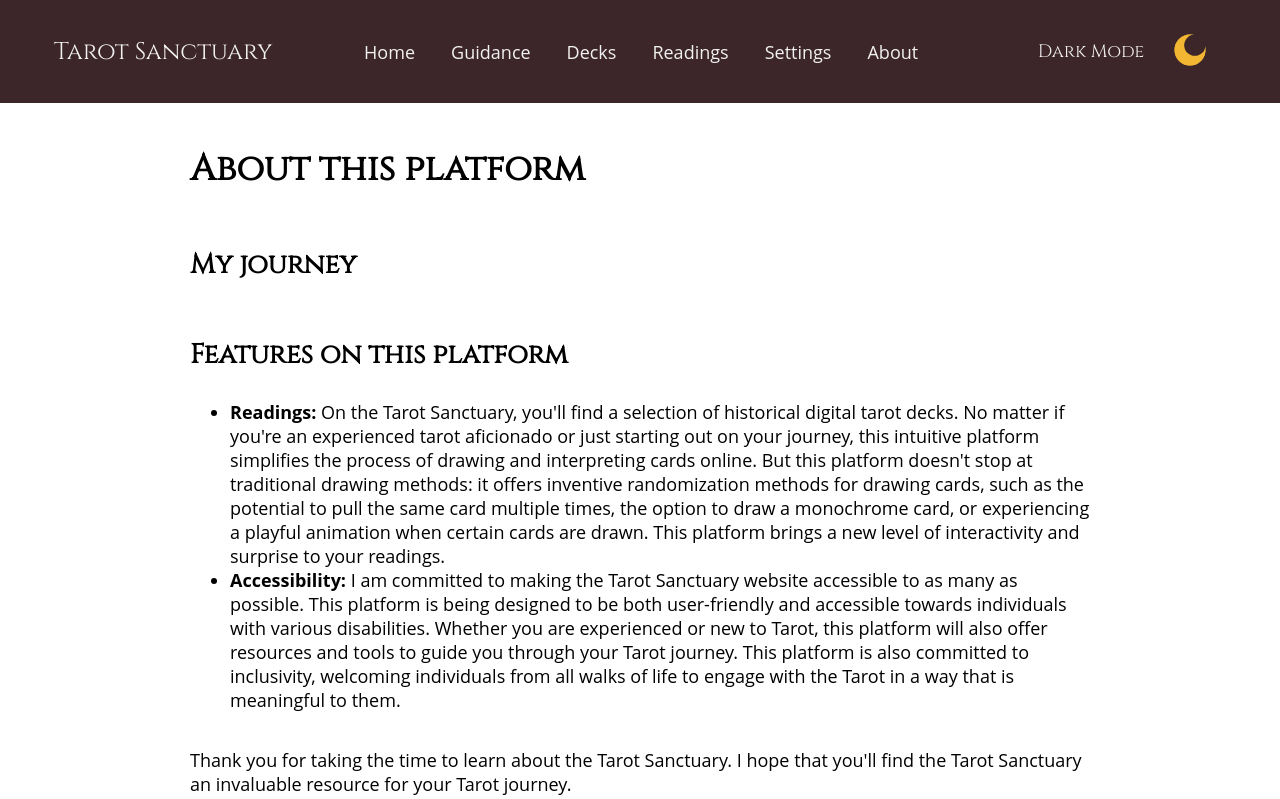
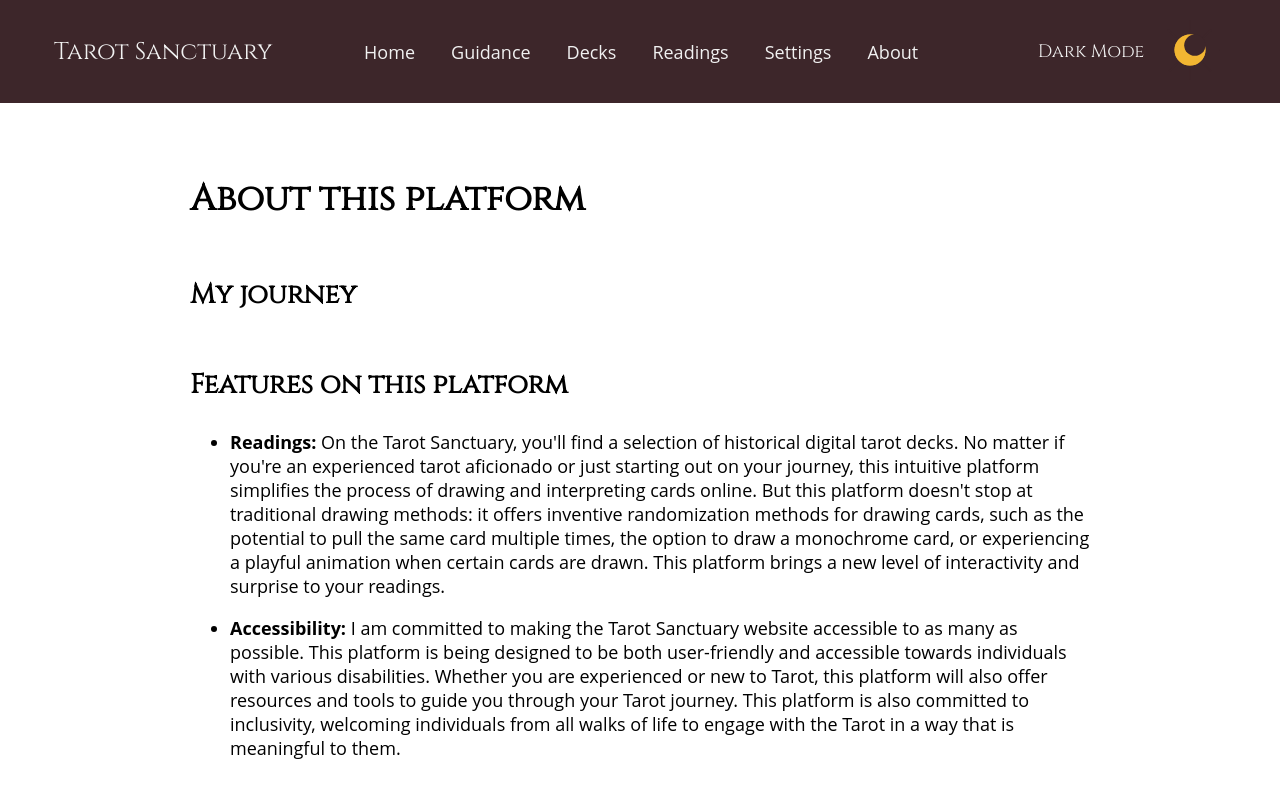
Before and after one commit to timabloom/tarot-sanctuary, a SvelteKit app: page /about in a window 1280 px wide. Shown: the top 799 px of the page. Built offline with nearby package versions, Linux system fonts and the light colour scheme.

Commit message:
minor tweaks

```diff
--- a/src/routes/+layout.svelte
+++ b/src/routes/+layout.svelte
@@ -1,6 +1,8 @@
 <script lang="ts">
 	import "./styles.css";
 	import { onMount } from "svelte";
+
+	// import stores
 	import { initializeDarkMode, toggleDarkMode, darkModeStore } from "../stores/darkModeStore";
 
 	// import components
--- a/src/routes/+page.svelte
+++ b/src/routes/+page.svelte
@@ -105,7 +105,7 @@
 		background-color: var(--secondary-bg-color);
 		position: relative;
 	}
-	.maxim-container::before {
+	.maxim-container:before {
 		content: "";
 		position: absolute;
 		top: 0;
--- a/src/routes/about/+page.svelte
+++ b/src/routes/about/+page.svelte
@@ -49,6 +49,7 @@
 	}
 
 	h1 {
+		margin-top: 1.5em;
 		margin-bottom: 1em;
 	}
 
@@ -56,7 +57,9 @@
 		margin-top: 2em;
 		margin-bottom: 1em;
 	}
-
+	li {
+		margin-bottom: 1em;
+	}
 	p {
 		margin: 2em 0;
 	}
--- a/src/routes/readings/+page.svelte
+++ b/src/routes/readings/+page.svelte
@@ -1,4 +1,5 @@
 <script lang="ts">
+	// import functions
 	import { randomizeSpread } from "../../lib/randomize-card-functions";
 
 	// import decks
```
